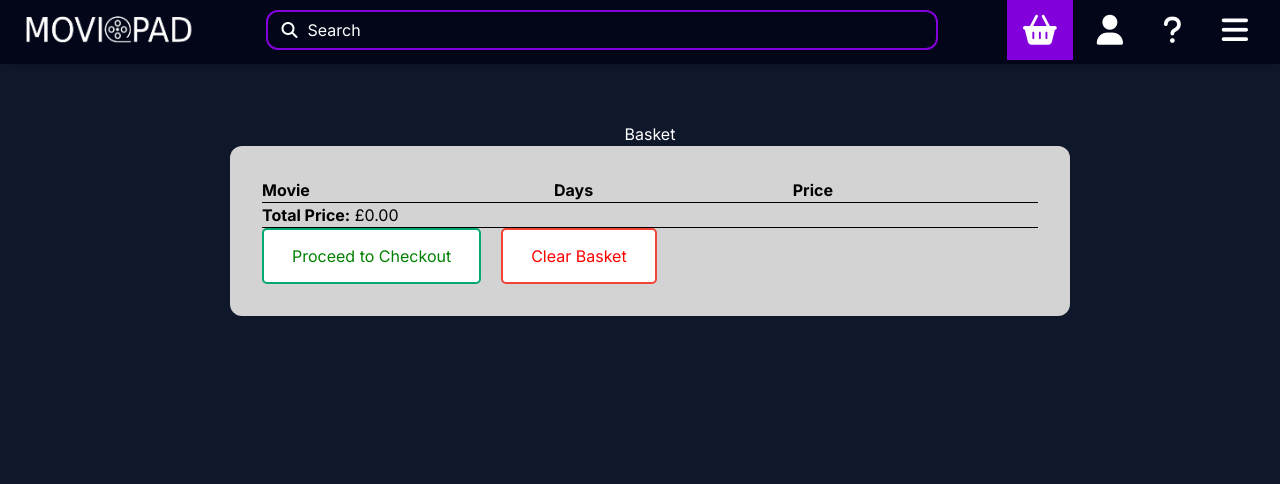
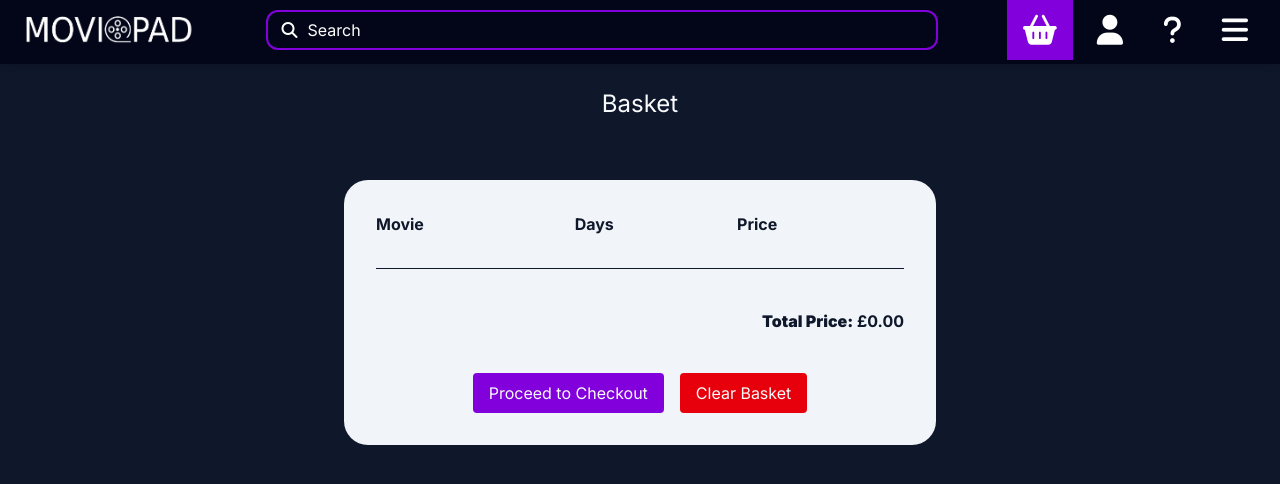
Before and after one commit to Kaialogen/Movie-Pad, a React (Vite) app: page /basket in a window 1280 px wide. Shown: the top 484 px of the page. Built offline with nearby package versions, Linux system fonts and the light colour scheme.

Commit message:
feat: Moved Basket to Tailwind

```diff
--- a/src/components/Basket/Basket.jsx
+++ b/src/components/Basket/Basket.jsx
@@ -43,36 +43,33 @@ export default function Basket() {
   const totalPrice = basket.reduce((acc, item) => acc + item.price * item.rentDays, 0);
 
   return (
-    <div className='invoice'>
+    <div className='absolute w-full p-12'>
       <article>
-        <br />
-        <br />
-        <br />
-        <h1>Basket</h1>
-        <div className='container'>
-          <table>
+        <h1 className='text-center text-2xl pb-5 pt-10 text-slate-50'>Basket</h1>
+        <div className='bg-slate-100 w-1/2 mx-auto p-8 rounded-3xl space-y-8 mt-10'>
+          <table className='w-full'>
             <thead>
-              <tr>
+              <tr className='text-slate-900 text-left'>
                 <th className='th1'>Movie</th>
                 <th className='th2'>Days</th>
                 <th className='th3'>Price</th>
               </tr>
             </thead>
-            <tbody>
+            <tbody className='text-slate-900 text-left'>
               {basket.map((item) => (
                 <tr key={item.name}>
                   <td>
-                    <button onClick={() => handleRemoveMovie(item.name)} className='red-x'>
+                    <button onClick={() => handleRemoveMovie(item.name)} className='text-red-600'>
                       x
                     </button>{' '}
                     {item.name}
                   </td>
                   <td>
-                    <button onClick={() => handleSubDays(item.name)} className='neg'>
+                    <button onClick={() => handleSubDays(item.name)} className='hover:cursor-pointer'>
                       -
                     </button>{' '}
                     {item.rentDays}{' '}
-                    <button onClick={() => handleAddDays(item.name)} className='add'>
+                    <button onClick={() => handleAddDays(item.name)} className='hover:cursor-pointer'>
                       +
                     </button>
                   </td>
@@ -82,13 +79,14 @@ export default function Basket() {
             </tbody>
           </table>
 
-          <hr />
-          <div className='right-align-text'>
+          <hr className='text-slate-900' />
+          <div className='text-right text-slate-900 font-bold pt-2'>
             <strong>Total Price:</strong> £<span>{totalPrice.toFixed(2)}</span>
           </div>
-          <hr />
-          <CheckoutBasketButton />
-          <ClearBasketButton />
+          <div className='pt-2 flex justify-center items-center gap-4'>
+            <CheckoutBasketButton />
+            <ClearBasketButton />
+          </div>
         </div>
       </article>
     </div>
--- a/src/components/CheckoutBasketButton/CheckoutBasketButton.jsx
+++ b/src/components/CheckoutBasketButton/CheckoutBasketButton.jsx
@@ -14,7 +14,10 @@ export default function CheckoutBasketButton() {
   };
 
   return (
-    <button className='btn pay' onClick={proceedToCheckout}>
+    <button
+      className='inline-block px-4 py-2 bg-purple-700 text-slate-50 font-inter rounded hover:bg-purple-500'
+      onClick={proceedToCheckout}
+    >
       Proceed to Checkout
     </button>
   );
--- a/src/components/ClearBasketButton/ClearBasketButton.jsx
+++ b/src/components/ClearBasketButton/ClearBasketButton.jsx
@@ -10,7 +10,10 @@ export default function ClearBasketButton() {
   };
 
   return (
-    <button className='btn clear' onClick={handleClear}>
+    <button
+      className='inline-block px-4 py-2 bg-red-600 text-slate-50 rounded pointer hover:bg-red-400'
+      onClick={handleClear}
+    >
       Clear Basket
     </button>
   );
--- a/src/pages/BasketPage.css
+++ /dev/null
@@ -1,91 +0,0 @@
-.invoice h1 {
-  text-align: center;
-  color: white;
-}
-
-.invoice .container {
-  background-color: lightgrey;
-  width: 70%;
-  margin: auto;
-  padding: 2em;
-  border-radius: 12px;
-}
-
-.invoice table {
-  width: 100%;
-}
-
-.right-align-class {
-  text-align: right;
-}
-
-.th1 {
-  text-align: left;
-  color: black;
-}
-
-.th2 {
-  text-align: left;
-  color: black;
-}
-
-.th3 {
-  text-align: left;
-  color: black;
-}
-
-tbody {
-  text-align: left;
-}
-
-.btn {
-  border: 2px solid black;
-  background-color: white;
-  color: black;
-  padding: 14px 28px;
-  font-size: 16px;
-  cursor: pointer;
-  border-radius: 5px;
-}
-
-/* Clear */
-.clear {
-  border-color: #f44336;
-  color: red;
-}
-
-.clear:hover {
-  background-color: #f44336;
-  color: white;
-}
-
-/* Pay */
-.pay {
-  border-color: #04aa6d;
-  color: green;
-  margin-right: 20px;
-}
-
-.pay:hover {
-  background-color: #04aa6d;
-  color: white;
-}
-
-.basket-1 {
-  position: absolute;
-  width: 1300px;
-  padding: 50px;
-}
-
-.red-x {
-  color: red;
-  cursor: pointer;
-}
-
-.neg {
-  cursor: pointer;
-}
-
-.add {
-  cursor: pointer;
-}
--- a/src/pages/BasketPage.jsx
+++ b/src/pages/BasketPage.jsx
@@ -1,13 +1,11 @@
 import NavBar from '../components/NavBar/NavBar';
 import Basket from '../components/Basket/Basket';
 
-import './BasketPage.css';
-
 export default function BasketPage() {
   return (
-    <>
+    <div className='bg-slate-900 min-h-full text-slate-50 font-inter'>
       <NavBar />
       <Basket />
-    </>
+    </div>
   );
 }
```
